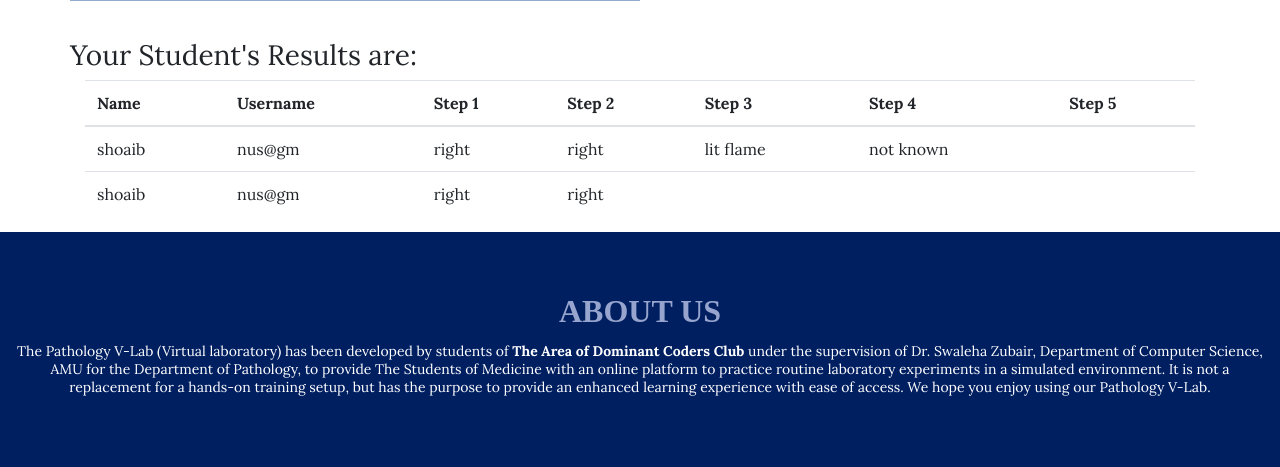
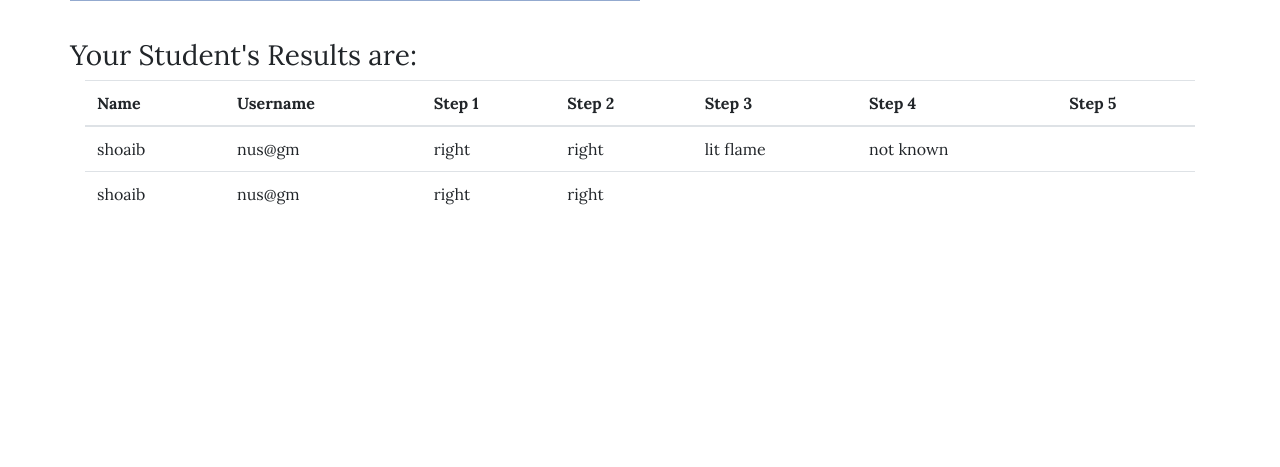
Before and after one commit to jerrycode06/Virtual-Lab, a PHP site: page /welcome.php in a window 1280 px wide. Shown: the part 1398-1865 px from the top of the page. After the commit the page ends 1603 px from the top, so only its background shows below. Run offline with PHP 8.4, Linux system fonts and the light colour scheme; a user stored in the database is signed in; data comes from the database, SQL or seed files in the repository; some web fonts are replaced.

Commit message:
Update and Remove About Us Section

```diff
--- a/welcome.php
+++ b/welcome.php
@@ -154,7 +154,7 @@ if(!isset($_SESSION["loggedin"]) || $_SESSION["loggedin"] !== true){
 						<label>Next step (2) ?</label>
 						<select  onchange="second(this.value)" class="form-control">
 							<option>Select Answer</option>
-							<option value="a1">Add Urine Sample first and then Benedicts Reagent is heated to see for priot colour change which indicates contamination or substandard reagent.</option>
+							<option value="a1">Add Urine Sample.</option>
 							<option value="a2">Benedicts reagent is first heated to see for prior colour change which indicates contamination or substandard reagent and then Add Urine Sample.</option>
 						</select>
 						</div>
@@ -314,13 +314,6 @@ if(!isset($_SESSION["loggedin"]) || $_SESSION["loggedin"] !== true){
             </div>
         </div>
     </section>
-    <footer class="footer">
-    <h2>About Us</h2>
-    <p>The Pathology V-Lab (Virtual laboratory) has been developed by students of <strong>The Area of Dominant Coders Club</strong> under the supervision of Dr. Swaleha Zubair, Department of Computer Science, AMU for the Department of Pathology, to provide The Students of Medicine with an online platform to practice routine laboratory experiments in a simulated environment.
-It is not a replacement for a hands-on training setup, but has the purpose to provide an enhanced learning experience with ease of access.
-We hope you enjoy using our Pathology V-Lab.
-</p>
-</footer>
     <script src="js/jquery.min.js"></script>
     <script src="js/bootstrap.min.js"></script>
     <script src="js/bootsrap.bundle.min.js"></script>
```
Also changed, not shown: about.php (+7 -0 lines), bile.php (+0 -7 lines), ketone.php (+0 -7 lines), protein.php (+0 -7 lines).
